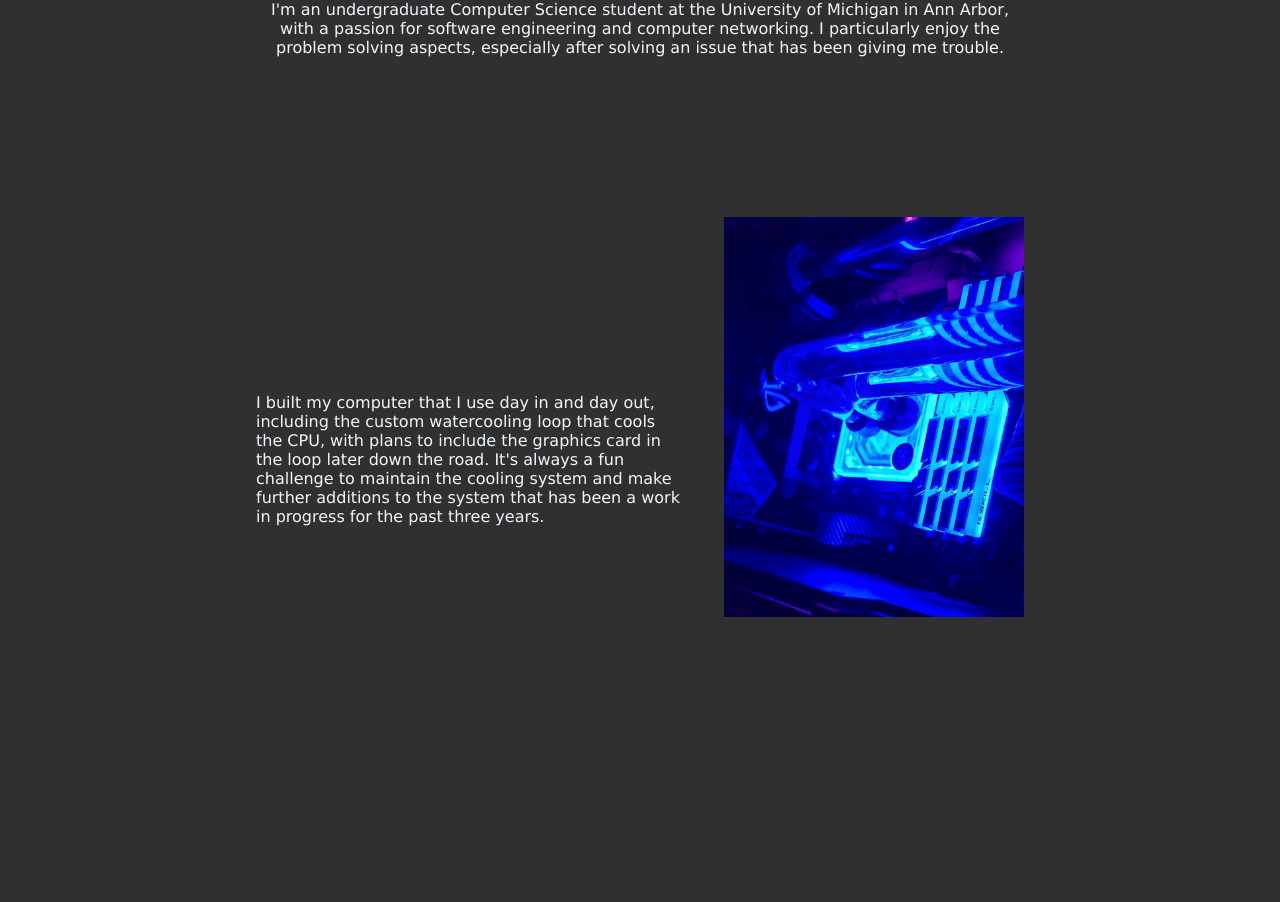
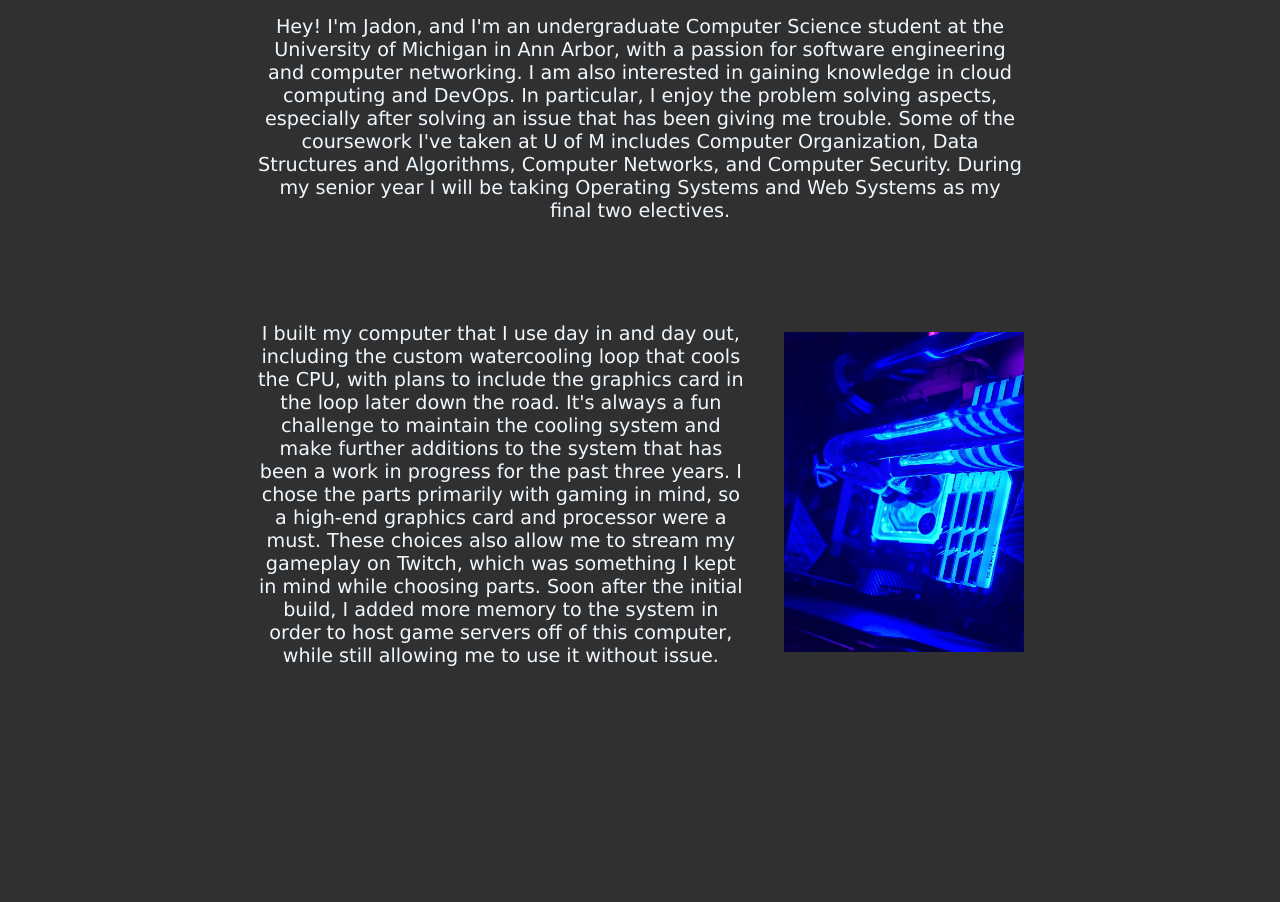
Before and after one commit to jadonyack/jadonyack.github.io, a plain HTML site: page index.html in a window 1280 px wide. Shown: the part 201-1103 px from the top of the page. After the commit the page ends 1047 px from the top, so only its background shows below. Drawn offline with Linux system fonts and the light colour scheme.

Commit message:
Fix Home page picture alignment. Update info.

```diff
--- a/index.html
+++ b/index.html
@@ -24,19 +24,19 @@
 				<div class="intro">
 					<h1>ABOUT ME</h1>
 					<p>
-						I'm an undergraduate Computer Science student at the
+						Hey! I'm Jadon, and I'm an undergraduate Computer Science student at the
 						University of Michigan in Ann Arbor, with a passion for
-						software engineering and computer networking. I particularly
-						enjoy the problem solving aspects, especially after
-						solving an issue that has been giving me trouble.
+						software engineering and computer networking. I am also interested in
+						gaining knowledge in cloud computing and DevOps. In particular, I enjoy
+						the problem solving aspects, especially after solving an issue that has
+						been giving me trouble. Some of the coursework I've taken at U of M includes
+						Computer Organization, Data Structures and Algorithms, Computer Networks,
+						and Computer Security. During my senior year I will be taking Operating Systems
+						and Web	Systems as my final two electives.
 					</p>
 				</div>
 				<!----====INTRO END====---->
 				<div class="pc">
-					<div class="pc-picture">
-						<img src="imgs/PC.jpg"
-							 alt="Close up view of a watercooled CPU">
-					</div>
 					<div class="pc-text">
 						<p>
 							I built my computer that I use day in and day out, including
@@ -44,10 +44,21 @@
 							to include the graphics card in the loop later down the road.
 							It's always a fun challenge to maintain the cooling system
 							and make further additions to the system that has been a
-							work in progress for the past three years.
+							work in progress for the past three years. I chose the parts
+							primarily with gaming in mind, so a high-end graphics card and
+							processor were a must. These choices also allow me to stream
+							my gameplay on Twitch, which was something I kept in mind while
+							choosing parts. Soon after the initial build, I added more memory
+							to the system in order to host game servers off of this computer,
+							while still allowing me to use it without issue.
 						</p>
 					</div>
+					<div class="pc-picture">
+						<img src="imgs/PC.jpg"
+							 alt="Close up view of a watercooled CPU">
+					</div>
 				</div>
+
 			</div>
 			<!----====MAIN CONTENT END====---->
 		</div>
--- a/style.css
+++ b/style.css
@@ -1,6 +1,7 @@
 html {
     background-color: #303030;
     font-family: Verdana, Geneva, Tahoma, sans-serif;
+	font-size: larger;
 	color: aliceblue;
 }
 
@@ -57,24 +58,32 @@ body {
 
 .intro {
 	text-align: center;
-	margin-bottom: 20vh;
 }
 
 .pc {
-	margin: 20vh 0;
+	margin: 10vh 0;
 	width: 100%;
+	display: flex;
+	flex-direction: row;
+	justify-content: center;
+	align-items: center;
+}
+
+.pc-picture {
+	float: right;
+	height: fit-content;
+	width: fit-content;
 }
 
 .pc-picture img {
 	width: auto;
-	height: 50vh;
-	float: right;
+	height: 40vh;
 	padding-left: 3vw;
 }
 
 .pc-text {
-	text-align: left;
-	padding: 20vh 0;
+	text-align: center;
+	float: left;
 }
 
 .resume-text {
```
Also changed, not shown: contact.html (+4 -0 lines), projects.html (+4 -0 lines).
